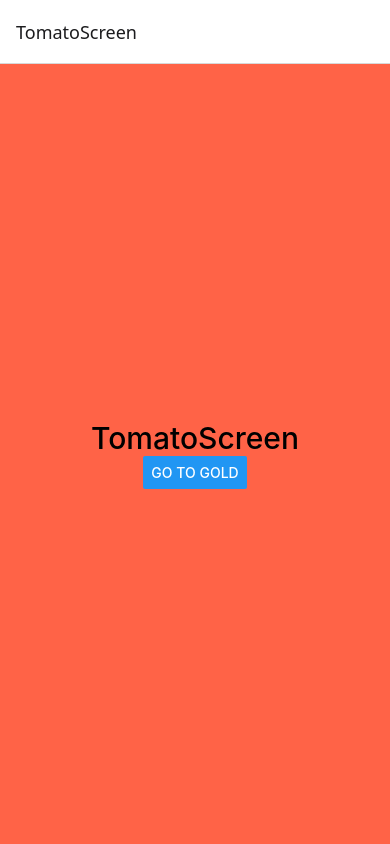
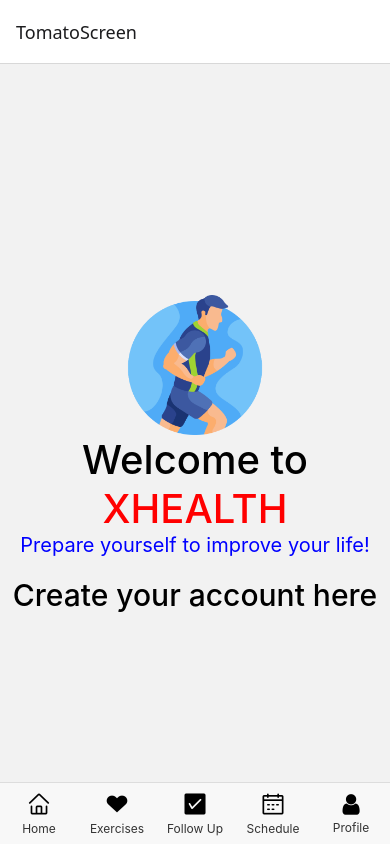
Before and after one commit to BDanl/FirstApp01, a React Native app: screen /TomatoScreen in a window 390 px wide. Built offline with nearby package versions, Linux system fonts and the light colour scheme.

Commit message:
SecondStage

```diff
--- /dev/null
+++ b/components/BottomNavigationBar.js
@@ -0,0 +1,64 @@
+import { Button, View, StyleSheet, Text, TouchableOpacity } from "react-native"
+import AntDesign from '@expo/vector-icons/AntDesign';
+import Entypo from '@expo/vector-icons/Entypo';
+import FontAwesome from '@expo/vector-icons/FontAwesome';
+import { useNavigation } from "@react-navigation/native";
+
+const BottomNavigationBar = () => {
+  const navigation = useNavigation();
+    return (
+      <>
+      <View style={styles.nav}>
+      <TouchableOpacity style={styles.navBtn}>
+        <AntDesign name="home" size={24} color="black" onPress={() => navigation.navigate("TomatoScreen")}/>
+        <Text style={styles.navText}>Home</Text>
+      </TouchableOpacity>
+
+      <TouchableOpacity style={styles.navBtn}>
+        <Entypo name="heart" size={24} color="black" onPress={()=> navigation.navigate("PurpleScreen")}/>
+        <Text style={styles.navText}>Exercises</Text>
+      </TouchableOpacity>
+
+      <TouchableOpacity style={styles.navBtn}>
+        <AntDesign name="checksquare" size={24} color="black" onPress={()=> navigation.navigate("GoldenScreen")}/>
+        <Text style={styles.navText}>Follow Up</Text>
+      </TouchableOpacity>
+
+      <TouchableOpacity style={styles.navBtn}>
+        <AntDesign name="calendar" size={24} color="black" />
+        <Text style={styles.navText}>Schedule</Text>
+      </TouchableOpacity>
+
+      <TouchableOpacity style={styles.navBtn}>
+        <FontAwesome name="user" size={24} color="black" />
+        <Text style={styles.navText}>Profile</Text>
+      </TouchableOpacity>
+    </View>
+      </>
+    )
+}
+
+export default BottomNavigationBar
+
+const styles = StyleSheet.create({
+  nav: {
+    position: "absolute",
+    bottom: 0,
+    flexDirection: "row",
+    width: "100%",
+    backgroundColor: "#f8f8f8",
+    borderTopWidth: 1,
+    borderTopColor: "#ddd",
+    paddingVertical: 8, // Espacio interno vertical
+  },
+  navBtn: {
+    flex: 1,
+    alignItems: "center", // Centra ícono y texto horizontalmente
+    justifyContent: "center", // Centra verticalmente
+  },
+  navText: {
+    fontSize: 12,
+    marginTop: 4, // Espacio entre ícono y texto
+    color: "#333",
+  }
+})
--- a/screens/GoldScreen.js
+++ b/screens/GoldScreen.js
@@ -1,5 +1,6 @@
 import { View, Text, StyleSheet, Button } from "react-native"
 import { useNavigation, useRoute } from "@react-navigation/native";
+import BottomNavigationBar from "../components/BottomNavigationBar";
 
 const GoldScreen = () => {
     const navigation = useNavigation();
@@ -8,8 +9,10 @@ const GoldScreen = () => {
 
     return(
         <View style={styles.container}>
+
             <Text style={styles.text}>GoldScreen</Text>
             <Button title="Go to Purple" onPress={() => navigation.navigate("PurpleScreen")}/>
+            <BottomNavigationBar/>
         </View>
     )
 }
--- a/screens/PurpleScreen.js
+++ b/screens/PurpleScreen.js
@@ -1,9 +1,12 @@
 import { View, Text, StyleSheet } from "react-native"
+import { useNavigation } from "@react-navigation/native";
+import BottomNavigationBar from "../components/BottomNavigationBar";
 
 const PurpleScreen = () => {
     return(
         <View style={styles.container}>
             <Text style={styles.text}>PurpleScreen</Text>
+            <BottomNavigationBar/>
         </View>
     )
 }
--- a/screens/TomatoScreen.js
+++ b/screens/TomatoScreen.js
@@ -1,13 +1,22 @@
 import { use } from "react";
 import { View, Text, StyleSheet, Button } from "react-native"
 import { useNavigation } from "@react-navigation/native";
+import AppLogoImage from "../components/AppLogoImage";
+import WelcomeText from "../components/WelcomeText";
+import Ready from "../components/Ready";
+import BottomNavigationBar from "../components/BottomNavigationBar";
 
 const TomatoScreen = () => {
     const navigation = useNavigation();
     return(
         <View style={styles.container}>
-            <Text style={styles.text}>TomatoScreen</Text>
-            <Button title="Go to Gold" onPress={() => navigation.navigate("GoldenScreen")}/>
+            <AppLogoImage/>
+            <WelcomeText/>
+            <Ready/>
+            <BottomNavigationBar/>
+
+            <Text style={styles.text} onPress={() => navigation.navigate("GoldenScreen")}>Create your account here</Text>
+           {/*  <Button title="Go to Gold" onPress={() => navigation.navigate("GoldenScreen")}/> */}
         </View>
     )
 }
@@ -17,13 +26,14 @@ export default TomatoScreen;
 const styles = StyleSheet.create({
     container: {
         flex: 1,
-        backgroundColor:"tomato",
+        backgroundColor:"",
         justifyContent:"center",
         alignItems:"center"
     },
     text: {
         fontSize: 30,
         fontWeight:"500",
-        color:"black"
+        color:"black",
+        marginTop:20
     }
 })
```
